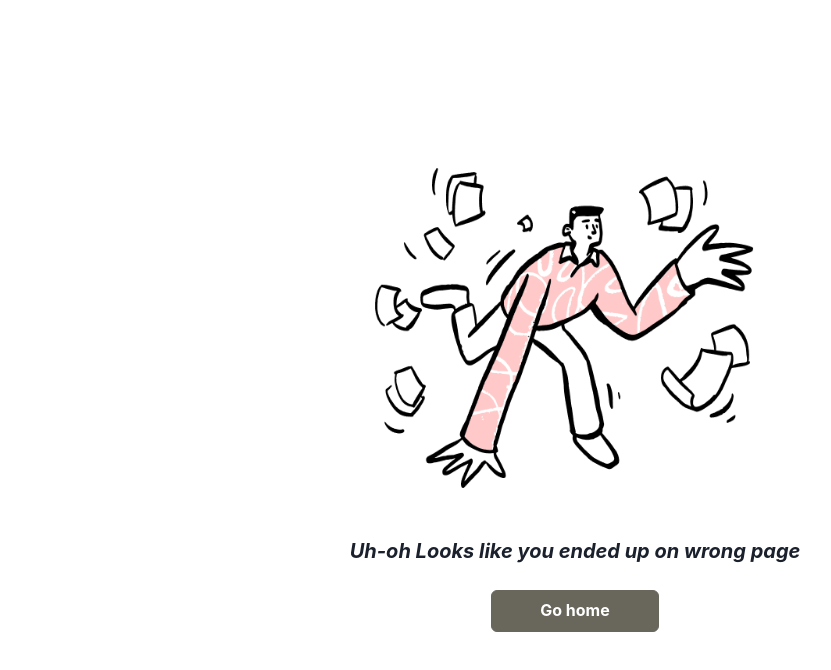
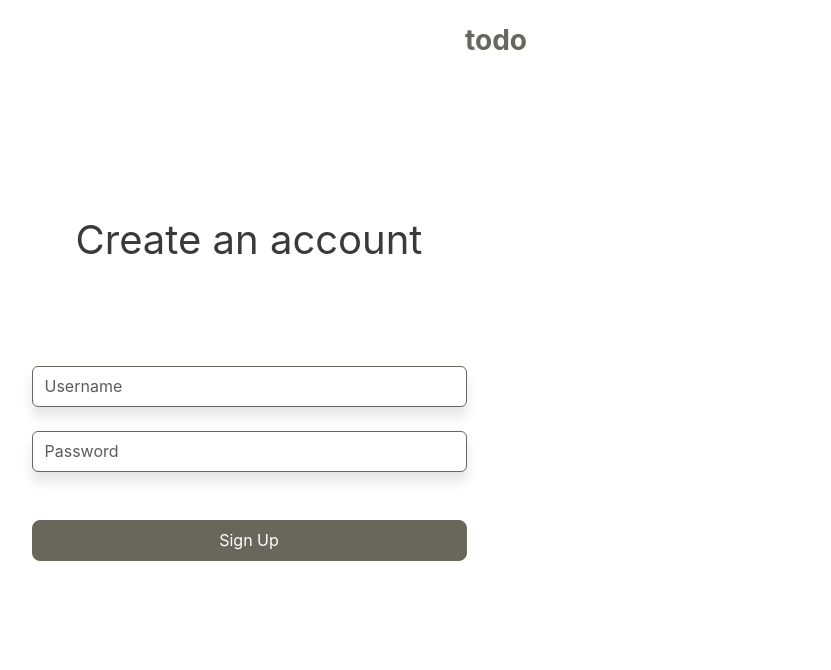
Before and after one commit to kabbo25/Minimal-Todoist, a React (Vite) app in the folder frontend/: page /todo in a window 1280 px wide. Shown: the top 670 px of the page, without its empty margins (65-896 px from the left). Built offline with nearby package versions, Linux system fonts and the light colour scheme.

Commit message:
feature: adding chakra ui

```diff
--- a/frontend/src/App.jsx
+++ b/frontend/src/App.jsx
@@ -11,14 +11,15 @@ import {ChakraProvider} from '@chakra-ui/react'
 function App() {
     return (
         <ChakraProvider>
-            <>
+            {/*<>
                 <Routes>
                     <Route element={<Signup/>} path="/signup"></Route>
                     <Route element={<Login/>} path="/login"></Route>
                     <Route element={<Todo/>} path="/"></Route>
                     <Route element={<NoRoute/>} path="*"></Route>
                 </Routes>
-            </>
+            </>*/}
+            <Signup/>
         </ChakraProvider>
     );
 }
```
